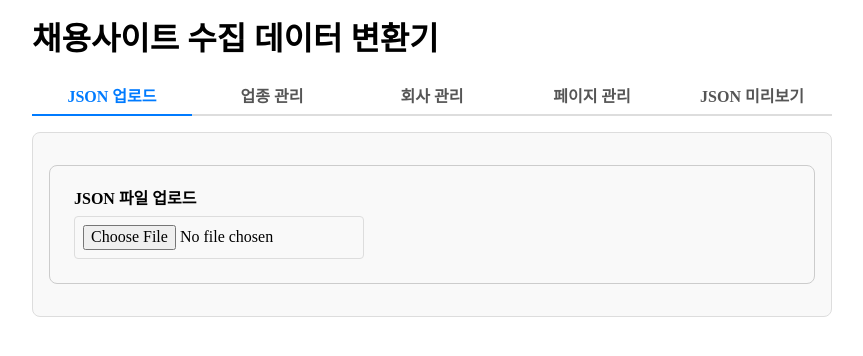
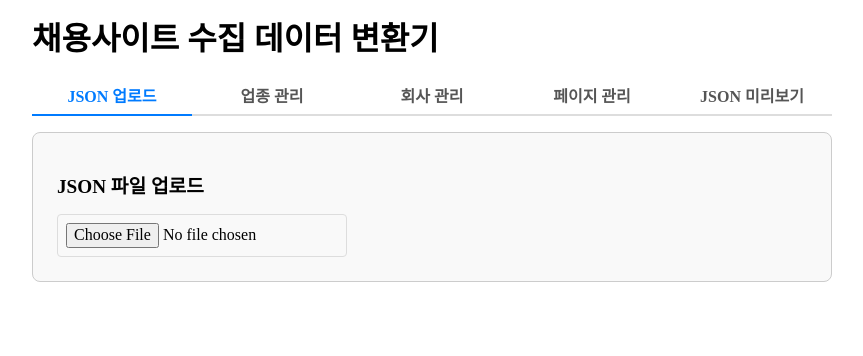
Before and after one commit to midas-hamingyu/recruit-llm-cms, a React (Vite) app: page / in a window 1280 px wide. Shown: the top 356 px of the page, without its empty margins (208-1071 px from the left). Built offline with nearby package versions, Linux system fonts and the light colour scheme.

Commit message:
FIX :: FileUploader 스타일 개선

```diff
--- a/src/@app/App.tsx
+++ b/src/@app/App.tsx
@@ -76,7 +76,6 @@ const App: React.FC = () => {
       </div>
 
       {/* Tab Contents */}
-      <div className={cx('tab-content')}>
       {activeTab === 'jsonUpload' && (
         <FileUploader onUpload={handleFileUpload} />
       )}
@@ -111,7 +110,6 @@ const App: React.FC = () => {
         />
       )}
     </div>
-    </div>
   );
 };
 
--- a/src/@components/FileUploader/FileUploader.module.scss
+++ b/src/@components/FileUploader/FileUploader.module.scss
@@ -6,31 +6,9 @@
   border-radius: 8px;
 }
 
-.label {
-  font-weight: bold;
-  margin-bottom: 0.5rem;
-  display: block;
-}
-
 .input {
-  display: block;
-  margin-top: 0.5rem;
   padding: 0.5rem;
   border: 1px solid #ddd;
   border-radius: 4px;
   cursor: pointer;
 }
-
-.button {
-  margin-top: 1rem;
-  padding: 0.5rem 1rem;
-  background-color: #007bff;
-  color: #fff;
-  border: none;
-  border-radius: 4px;
-  cursor: pointer;
-}
-
-.button:hover {
-  background-color: #0056b3;
-}
--- a/src/@components/FileUploader/FileUploader.tsx
+++ b/src/@components/FileUploader/FileUploader.tsx
@@ -1,10 +1,9 @@
 import React from 'react';
 import styles from './FileUploader.module.scss';
-import {UploadedData} from "../../@typs/UploadedData.ts";
+import { UploadedData } from '../../@typs/UploadedData.ts';
+import classnames from 'classnames/bind';
 
-interface FileUploaderProps {
-    onUpload: (uploadedData: UploadedData) => void;
-}
+const cx = classnames.bind(styles);
 
 interface FileUploaderProps {
   onUpload: (uploadedData: UploadedData) => void;
@@ -28,12 +27,12 @@ const FileUploader: React.FC<FileUploaderProps> = ({ onUpload }) => {
   };
 
   return (
-        <div className={styles.container}>
-            <label className={styles.label}>JSON 파일 업로드</label>
+    <div className={cx('container')}>
+      <h3>JSON 파일 업로드</h3>
       <input
         type="file"
         accept="application/json"
-                className={styles.input}
+        className={cx('input')}
         onChange={handleFileUpload}
       />
     </div>
```
Lines whose indentation alone changed are shown as unchanged.
